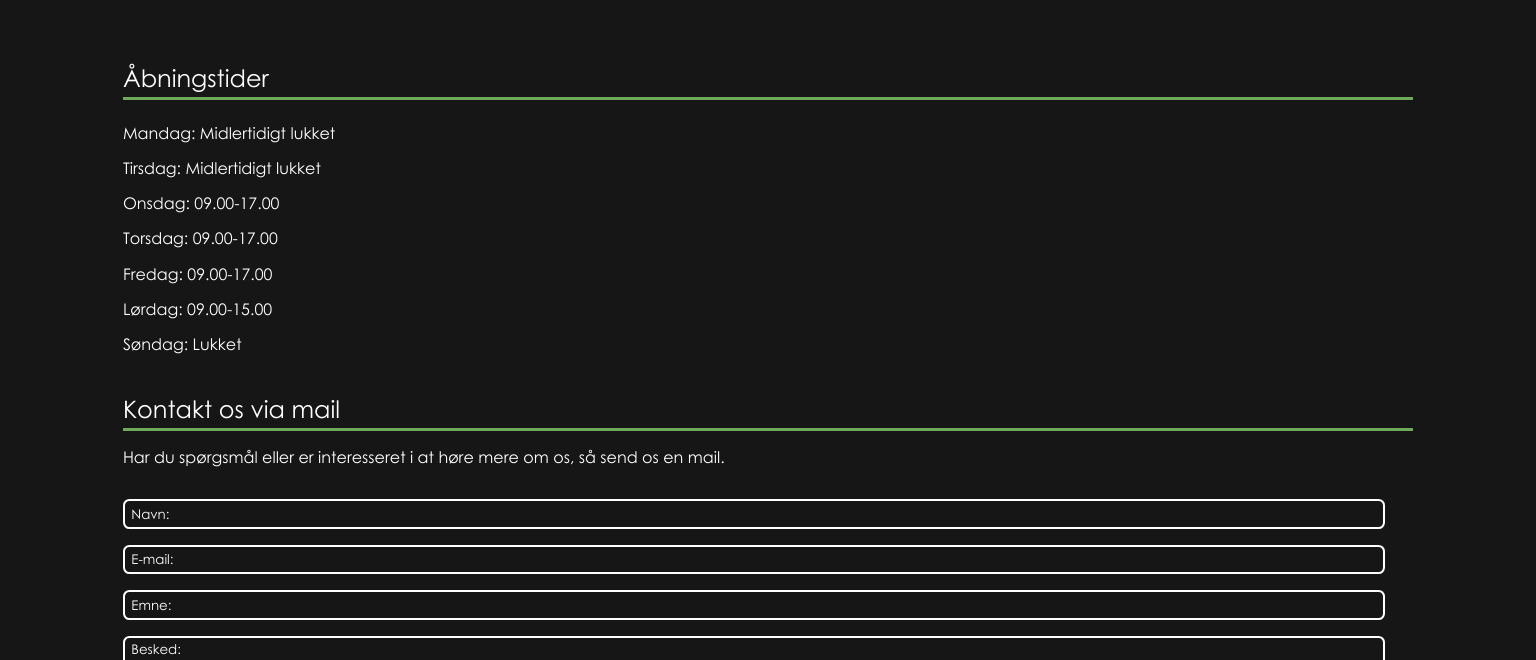
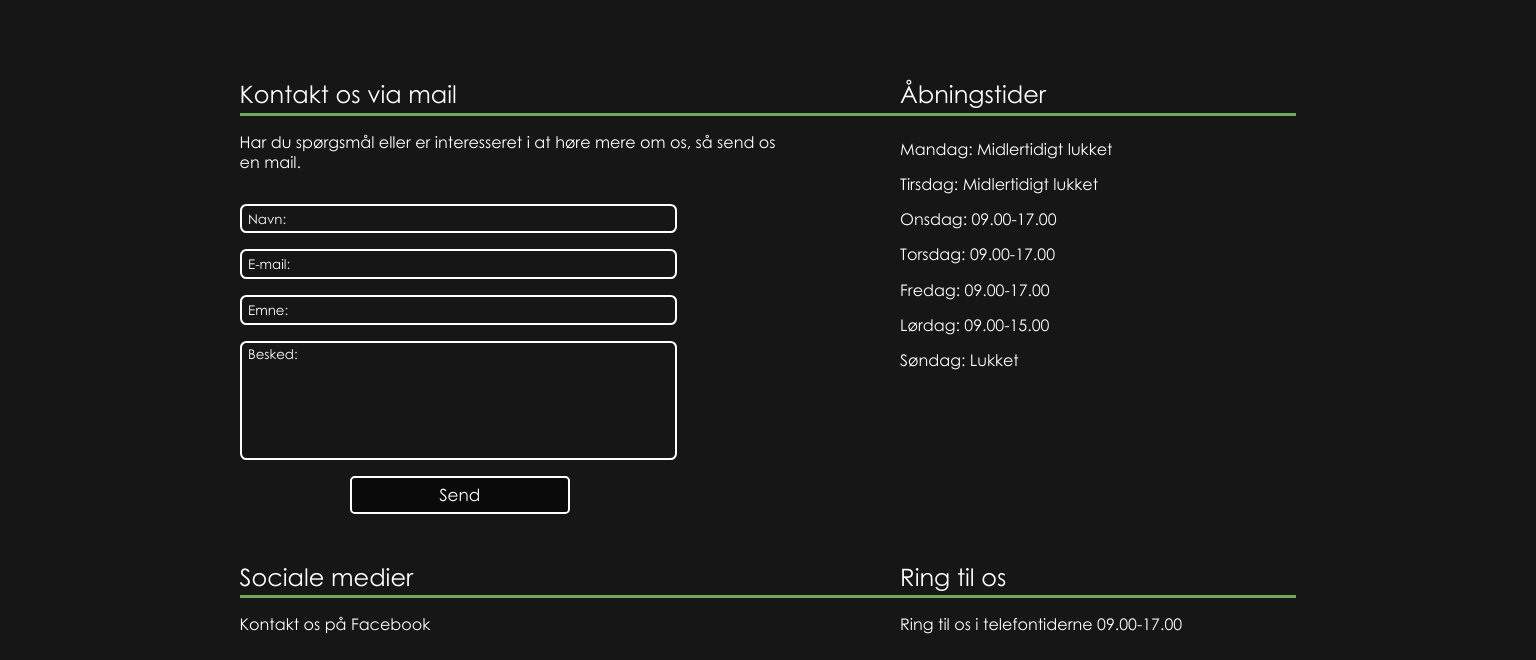
Before and after one commit to Hjorthex/Koegeskaffebar, a plain HTML site: page contact.html in a window 1536 px wide. Shown: the part 324-984 px from the top of the page. Drawn offline with Linux system fonts and the light colour scheme.

Commit message:
contact done

```diff
--- a/contact.html
+++ b/contact.html
@@ -71,7 +71,7 @@
         </section>
         <section class="contact__some">
             <h2 class="contact__heading">Sociale medier</h2>
-            <p class="contact__text">Du kan også kontakte os på Facebook</p>
+            <p class="contact__text some__text--shorten">Kontakt os på Facebook</p>
             <a class="contact__some__link" href="">
                 <img class="contact__icon__fb" src="./images/facebook-icon.svg" alt="">Facebook
             </a>
--- a/style.css
+++ b/style.css
@@ -605,6 +605,9 @@ header {
     width: 2.5rem;
     margin-right: 1rem;
 }
+.some__text--shorten {
+    width: 15rem;
+}
 
 
 .contact__phone {
@@ -847,6 +850,84 @@ header {
         padding-right: 1rem;
     }
 
+    /* CONTACT */
+    .contact-container {
+        margin-top: 3rem;
+        display: grid;
+        grid-template-columns: 8vw 1fr 1fr 1fr 1fr 1fr 1fr 1fr 1fr 8vw;
+        grid-template-rows: auto;
+        grid-template-areas:
+            ". mail mail mail mail mail hours hours hours ."
+            ". mail mail mail mail mail . . . ."
+            ". some some some some some call call call ."
+            ". . . . . . call call call ."
+            ". location location location location location location location location .";
+    }
+
+    .contact__open-hours {
+        margin-top: 0;
+        grid-area: hours;
+        display: grid;
+        grid-template-columns: 1fr 1fr 1fr 1fr;
+        grid-template-rows: auto;
+        grid-template-areas:
+            "heading heading heading heading"
+            "text text text text";
+    }
+
+    .open-hours__text {
+        line-height: 2.2;
+    }
+
+    .contact__form {
+        grid-area: mail;
+        display: grid;
+        grid-template-columns: 1fr 1fr 1fr 1fr 1fr;
+        grid-template-rows: auto;
+        grid-template-areas:
+            "heading heading heading heading heading"
+            "text text text text ."
+            "form form form form .";
+    }
+
+    .contact__some {
+        grid-area: some;
+        display: grid;
+        grid-template-columns: 1fr 1fr 1fr 1fr 1fr;
+        grid-template-rows: auto;
+        grid-template-areas:
+            "heading heading heading heading heading"
+            "text text text text ."
+            "icon icon icon icon .";
+    }
+
+    .contact__some__link {
+        justify-self: left;
+        grid-area: icon;
+        display: flex;
+        margin-top: 2rem;
+        align-items: left;
+        font-size: 1.2em;
+        color: #fff;
+    }
+
+    .contact__icon__fb {
+        width: 2.5rem;
+        margin-right: 1rem;
+    }
+
+
+    .contact__phone {
+        grid-area: call;
+        display: grid;
+        grid-template-columns: 1fr 1fr 1fr 1fr;
+        grid-template-rows: auto;
+        grid-template-areas:
+            "heading heading heading heading"
+            "text text text text"
+            "icon icon icon icon";
+    }
+
 }
 
 
@@ -988,4 +1069,33 @@ header {
     .concept__text--flipped {
         font-size: 1.15em;
     }
+
+    .some__text--shorten {
+        width: auto;
+    }
+
+    /* Contact */
+    .contact-container {
+        margin-top: 3rem;
+        display: grid;
+        grid-template-columns: 15.6vw 1fr 1fr 1fr 1fr 1fr 1fr 1fr 1fr 15.6vw;
+        grid-template-rows: auto;
+        grid-template-areas:
+            ". mail mail mail mail mail hours hours hours ."
+            ". mail mail mail mail mail . . . ."
+            ". some some some some some call call call ."
+            ". . . . . . call call call ."
+            ". location location location location location location location location .";
+    }
+
+    .contact__form {
+        grid-area: mail;
+        display: grid;
+        grid-template-columns: 1fr 1fr 1fr 1fr 1fr 1fr;
+        grid-template-rows: auto;
+        grid-template-areas:
+            "heading heading heading heading heading heading"
+            "text text text text text ."
+            "form form form form . .";
+    }
 }
```
